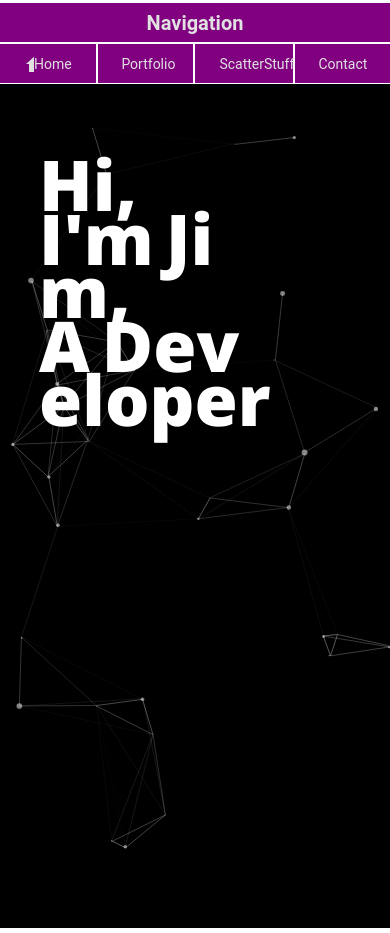
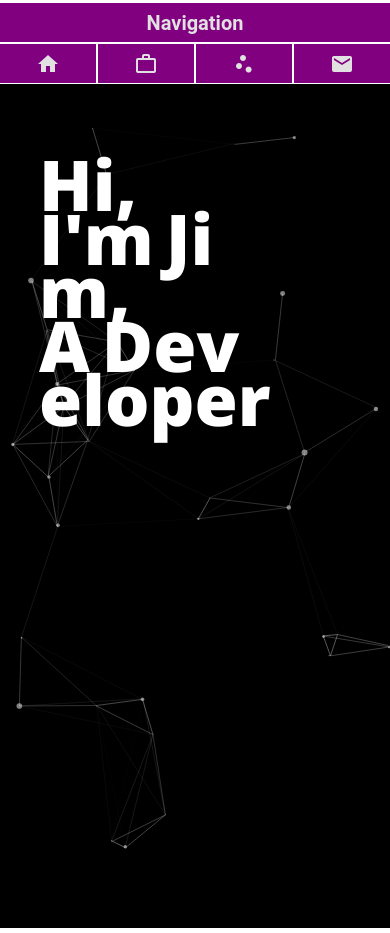
Before and after one commit to JimLeeWeiMin/jimleeweimin.github.io, an Angular app: page /pages/Home in a window 390 px wide. Built offline with nearby package versions, Linux system fonts and the light colour scheme.

Commit message:
Added the build

```diff
--- a/src/app/components/sidenav/sidenav.component.css
+++ b/src/app/components/sidenav/sidenav.component.css
@@ -306,7 +306,7 @@
 
     @media screen and
     (min-width: 1px) and
-    (max-width: 300px) {
+    (max-width: 420px) {
         .NavigationChoicesWrapper > div > a > div {
             display: none;
         }
```
Also changed, not shown: 3 other files (tests, documents, lock files or other folders).
